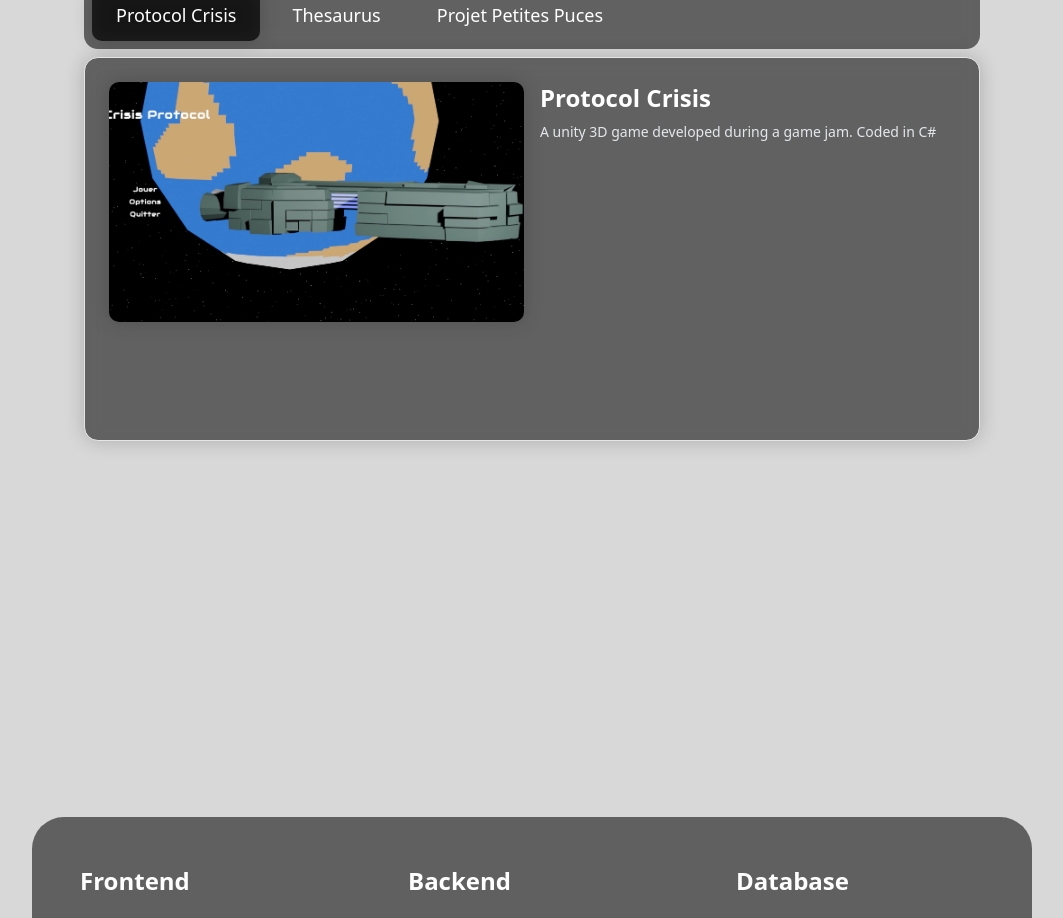
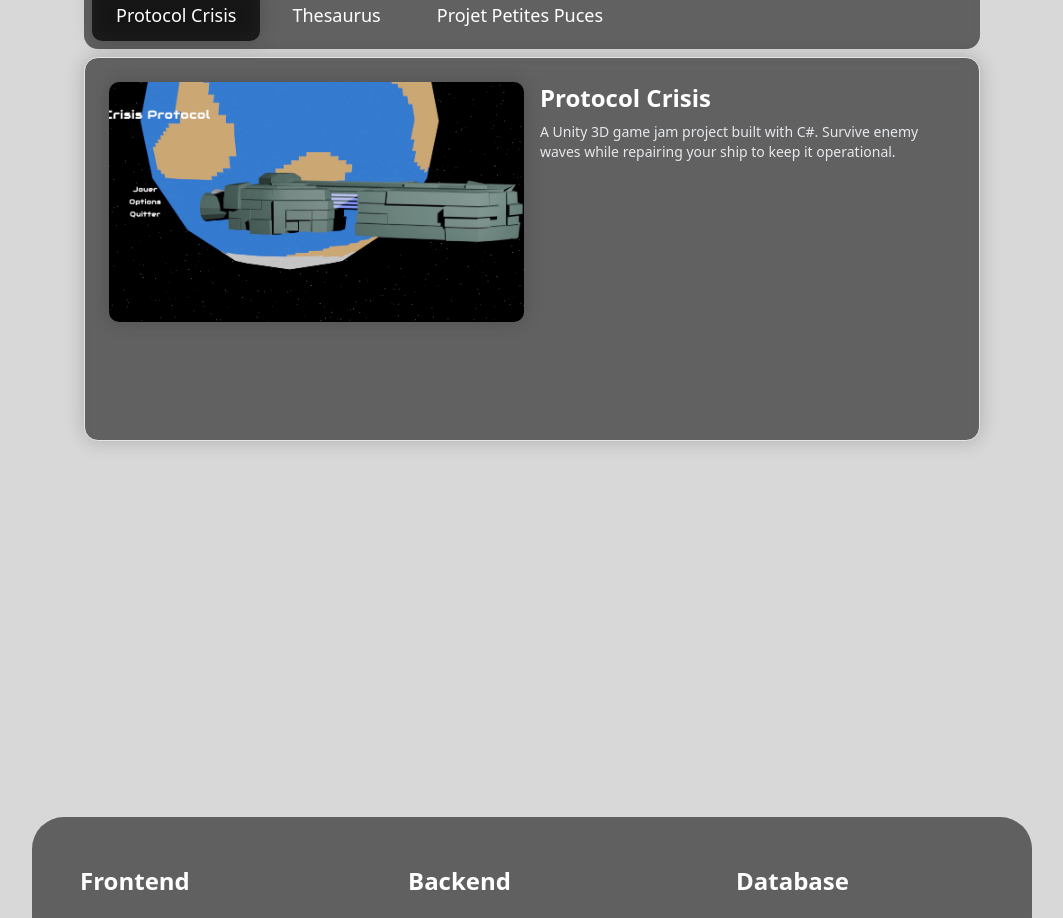
Before and after one commit to AdamsConquest/Portfolio, a Next.js app in the folder portfolio/: page / in a window 1280 px wide. Shown: the part 1789-2707 px from the top of the page, without its empty margins (108-1171 px from the left). Built offline with nearby package versions, Linux system fonts and the light colour scheme.

Commit message:
fix: update project descriptions for clarity and accuracy

```diff
--- a/portfolio/app/components/projects/animated-tabs.tsx
+++ b/portfolio/app/components/projects/animated-tabs.tsx
@@ -32,7 +32,7 @@ const defaultTabs: Tab[] = [
           Protocol Crisis
         </h2>
         <p className="text-sm text-gray-200 mt-0">
-          A unity 3D game developed during a game jam. Coded in C#
+          A Unity 3D game jam project built with C#. Survive enemy waves while repairing your ship to keep it operational.
         </p>
       </div>
     </div>
@@ -53,7 +53,7 @@ const defaultTabs: Tab[] = [
           Thesaurus
         </h2>
         <p className="text-sm text-gray-200 mt-0">
-          A webGl application built with simple HTML, CSS, and JavaScript.
+          A WebGL game built with simple HTML, CSS, and JavaScript. Navigate through a maze to find the hidden treasure.
         </p>
       </div>
     </div>
--- a/portfolio/app/layout.tsx
+++ b/portfolio/app/layout.tsx
@@ -13,7 +13,7 @@ const geistMono = Geist_Mono({
 });
 
 export const metadata: Metadata = {
-  title: "Create Next App",
+  title: "Portfolio - Adam Ali",
   description: "Generated by create next app",
 };
 
```
